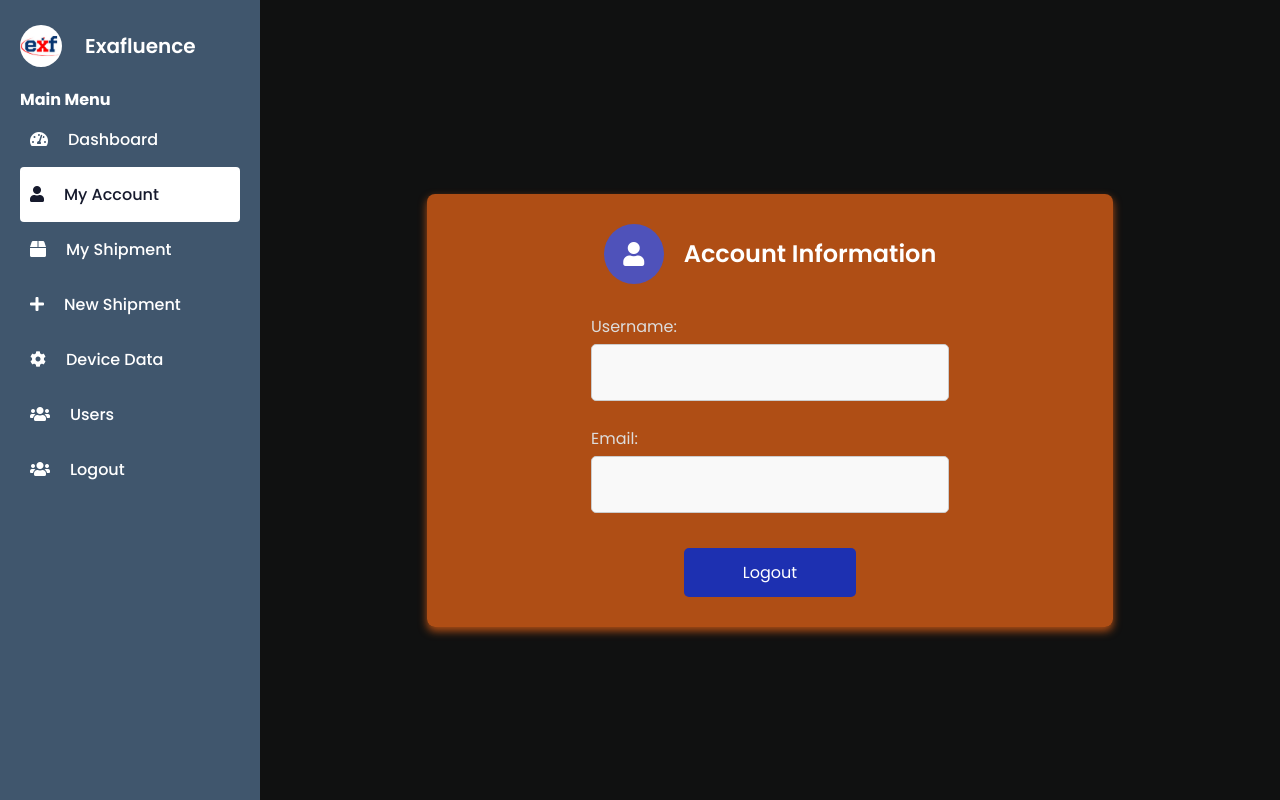
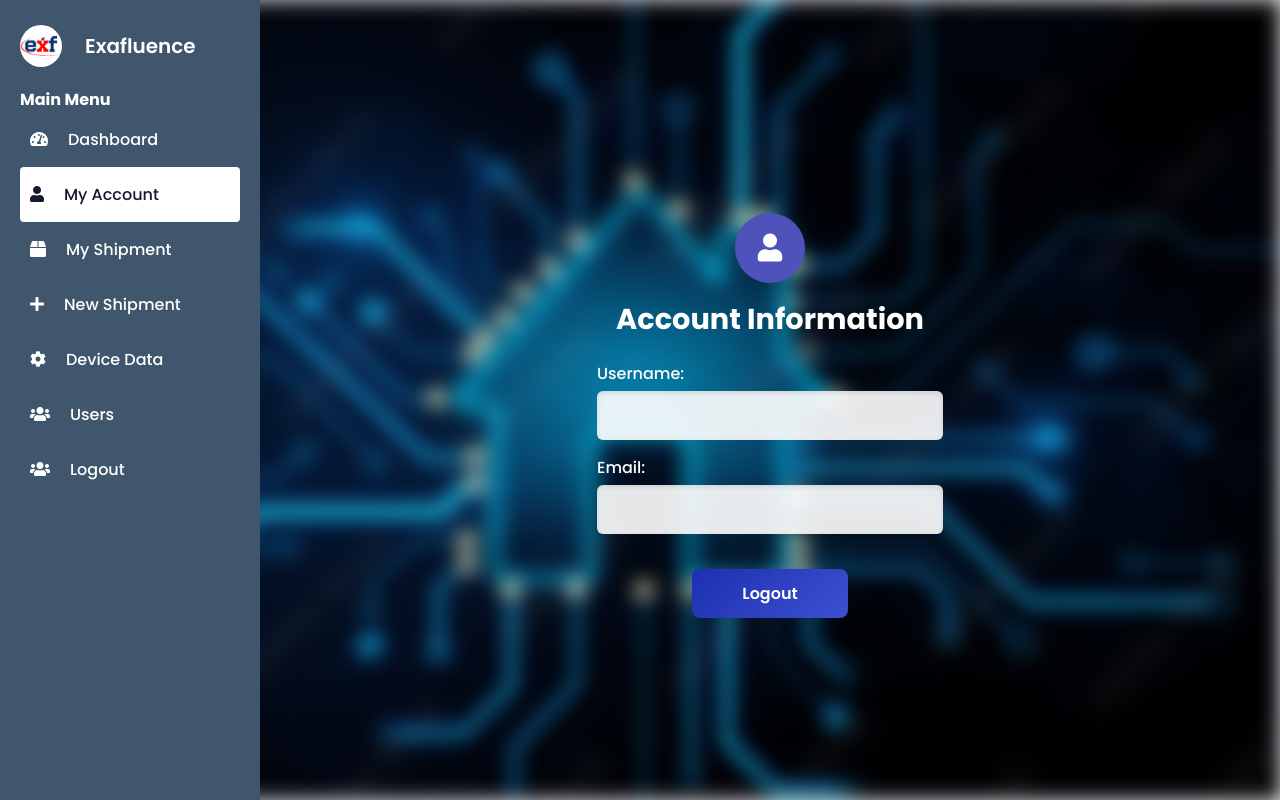
Before and after one commit to DILEEPSANKA/Full-Stack-SCM, a FastAPI app: template Templates/Account.html in a window 1280 px wide. Run offline with FastAPI, Linux system fonts and the light colour scheme; the template is opened without the code that fills it, so the values that code supplies are empty.

Commit message:
first commit

```diff
--- a/Templates/Account.html
+++ b/Templates/Account.html
@@ -66,7 +66,7 @@
 
 
     <div class="content">
-        <div class="account-container">
+        <div class="account-card">
 
             <div class="account-info">
                 <div class="account-icon">
@@ -87,7 +87,6 @@
                     <input type="email" id="email" value="{{ email }}" readonly>
                 </div>
 
-
                 <div class="button-container">
                     <button class="action-button" type="button" onclick="logout(event)">Logout</button>
                 </div>
--- a/Templates/Dashboard.html
+++ b/Templates/Dashboard.html
@@ -44,8 +44,7 @@
 
     <script src="../static/Javascript/Dashboard.js"></script>
     <script>
-        // const token = localStorage.getItem("access_token");
-
+        const token = localStorage.getItem("access_token");
         function decodeToken(token) {
             const base64Url = token.split('.')[1];
             const base64 = base64Url.replace(/-/g, '+').replace(/_/g, '/');
--- a/Templates/Home.html
+++ b/Templates/Home.html
@@ -37,7 +37,7 @@
     <div id="about-us" class="about-us">
         <h2>About Us</h2>
         <p>
-            We are a leading provider of innovative supply chain solutions. Our mission is to revolutionize supply chains globally, driving efficiency, speed, and reliability. With our advanced technology and data-driven approach, we streamline operations, optimize logistics, and enable businesses to thrive in a rapidly changing market.
+            We provide smart supply chain solutions designed to make global logistics faster, more efficient, and more reliable. By using advanced technology and data-driven insights, we help businesses streamline their operations, improve logistics, and stay ahead in a constantly changing market.
         </p>
     </div>
 
@@ -45,7 +45,7 @@
     <div id="contact-us" class="contact-us">
         <h2>Contact Us</h2>
         <p>
-            Have questions or want to learn more about our services? Get in touch with us today!
+            Got questions or want to know more about what we offer? Reach out to us today!
             <br>
             Email: <a href="mailto:Exasupport@gmail.com" style="color: #111110;">Exasupport@gmail.com</a>
             <br>
--- a/static/Javascript/Myshipment.js
+++ b/static/Javascript/Myshipment.js
@@ -1,7 +1,7 @@
 function logout(event) {
     event.preventDefault();
 
-    // localStorage.removeItem("access_token");
+    localStorage.removeItem("access_token");
 
 
     fetch("/logout", {
--- a/static/Javascript/Newshipment.js
+++ b/static/Javascript/Newshipment.js
@@ -58,7 +58,7 @@ document.addEventListener('DOMContentLoaded', () => {
 
         responseMessage.style.display = "none";
 
-        // const token = localStorage.getItem("access_token");
+         const token = localStorage.getItem("access_token");
 
 
         fetch("/newshipment_user", {
@@ -105,7 +105,7 @@ document.addEventListener('DOMContentLoaded', () => {
 
 function logout(event) {
     event.preventDefault();
-    // localStorage.removeItem("access_token");
+     localStorage.removeItem("access_token");
 
 
     fetch("/logout", {
--- a/static/css/Account.css
+++ b/static/css/Account.css
@@ -1,4 +1,3 @@
-
 @import url("https://fonts.googleapis.com/css2?family=Poppins:wght@400;500;600;700&display=swap");
 
 * {
@@ -10,11 +9,25 @@
 
 body {
     min-height: 100vh;
-    background-color: #101111;
+    background-color: #dfe0e4;
     display: flex;
     flex-direction: column;
     position: relative;
+    overflow: hidden; /* Prevents unwanted scrolling */
 }
+
+body::before {
+    content: "";
+    position: fixed;
+    top: 0;
+    left: 0;
+    width: 100%;
+    height: 100%;
+    background: url('/static/Images/homepage.jpg') no-repeat center center/cover;
+    filter: blur(10px); /* Adjust blur intensity */
+    z-index: -1;
+}
+
 
 #canvas {
     position: absolute;
@@ -25,7 +38,6 @@ body {
     height: 100%;
     background: transparent;
 }
-
 
 .sidebar {
     position: fixed;
@@ -131,55 +143,64 @@ body {
     margin-left: 260px;
 }
 
-.account-container {
-    background-color: rgba(216, 94, 23, 0.8);
+/* Updated Account Container */
+/* Updated Account Card */
+.account-card {
     color: white;
-    padding: 30px;
-    border-radius: 8px;
-    width: 70%;
-    max-width: 700px;
-    box-shadow: 0 4px 8px rgba(216, 94, 23, 0.8);
-    margin-top: 20px;
+    padding: 40px;
+    border-radius: 12px;
+    width: 80%;
+    max-width: 600px;
+    margin-top: 30px;
     display: flex;
     flex-direction: column;
     align-items: center;
-    justify-content: center;
     text-align: center;
+    transition: transform 0.3s ease, box-shadow 0.3s ease;
+}
+
+.account-card:hover {
+    transform: translateY(-5px);
+    box-shadow: 0 8px 20px rgba(0, 0, 0, 0.3);
 }
 
 
+.account-container:hover {
+    transform: translateY(-5px);
+    box-shadow: 0 8px 20px rgba(0, 0, 0, 0.3);
+}
+
 .account-info {
-    width: 100%;
     display: flex;
     align-items: center;
     justify-content: center;
     margin-bottom: 20px;
+    flex-direction: column;
 }
 
 .account-info .account-icon {
-    width: 60px;
-    height: 60px;
+    width: 70px;
+    height: 70px;
     background-color: #4f52ba;
     border-radius: 50%;
     display: flex;
     align-items: center;
     justify-content: center;
-    margin-right: 20px;
+    margin-bottom: 15px;
 }
 
 .account-info .account-icon i {
-    font-size: 24px;
+    font-size: 28px;
     color: white;
 }
 
 .account-info .text {
-    font-size: 1.5rem;
-    font-weight: 600;
+    font-size: 1.8rem;
+    font-weight: 700;
 }
 
-
+/* Input Fields */
 .input-container {
-    margin-top: 10px;
     width: 100%;
     display: flex;
     flex-direction: column;
@@ -188,67 +209,71 @@ body {
 
 .input-container label {
     font-size: 1rem;
-    color: #ddd;
+    color: white;
+    font-weight: 500;
     margin-bottom: 5px;
+    width: 100%;
     text-align: left;
-    width: 100%;
 }
 
 .input-container input {
     font-size: 1rem;
-    padding: 15px 20px;
+    padding: 12px 15px;
     width: 100%;
     margin-bottom: 15px;
-    border: 1px solid #ccc;
-    border-radius: 5px;
-    background-color: #f9f9f9;
-    margin-left: auto;
-    margin-right: auto;
+    border: none;
+    border-radius: 6px;
+    background-color: rgba(255, 255, 255, 0.9);
+    color: #333;
+    box-shadow: inset 0 2px 5px rgba(0, 0, 0, 0.1);
+    transition: 0.3s;
 }
 
+.input-container input:focus {
+    outline: none;
+    background-color: white;
+    box-shadow: 0 0 8px rgba(255, 255, 255, 0.6);
+}
+
+/* Buttons */
 .button-container {
     margin-top: 20px;
     display: flex;
-    gap: 10px;
+    gap: 15px;
     width: 100%;
     justify-content: center;
 }
 
 .action-button {
-    background-color: #1d30b1;
+    background: linear-gradient(135deg, #1d30b1, #3c50d0);
     color: white;
-    padding: 12px 25px;
+    padding: 12px 20px;
     border: none;
     cursor: pointer;
-    border-radius: 5px;
+    border-radius: 8px;
     font-size: 16px;
-    width: 48%;
+    font-weight: 600;
+    width: 45%;
+    transition: 0.3s ease;
 }
 
 .action-button:hover {
-    background-color: #b45218;
+    background: linear-gradient(135deg, #b45218, #e3723a);
+    transform: scale(1.05);
 }
 
+/* Responsive */
 @media (max-width: 768px) {
     .account-container {
         width: 90%;
+        padding: 30px;
     }
 
-    .account-info {
+    .button-container {
         flex-direction: column;
-        text-align: center;
     }
-
-    .account-info .account-icon {
-        margin-right: 0;
-        margin-bottom: 20px;
-    }
-
-    .input-container input {
-        width: 100%;
 
     .action-button {
         width: 100%;
     }
 }
-}
```
Also changed, not shown: Templates/Users.html (+26 -1 lines), static/Javascript/Dashboard.js (+76 -76 lines), static/Javascript/users.js (+35 -0 lines), static/css/Home.css (+63 -47 lines), static/css/users.css (+54 -2 lines).
